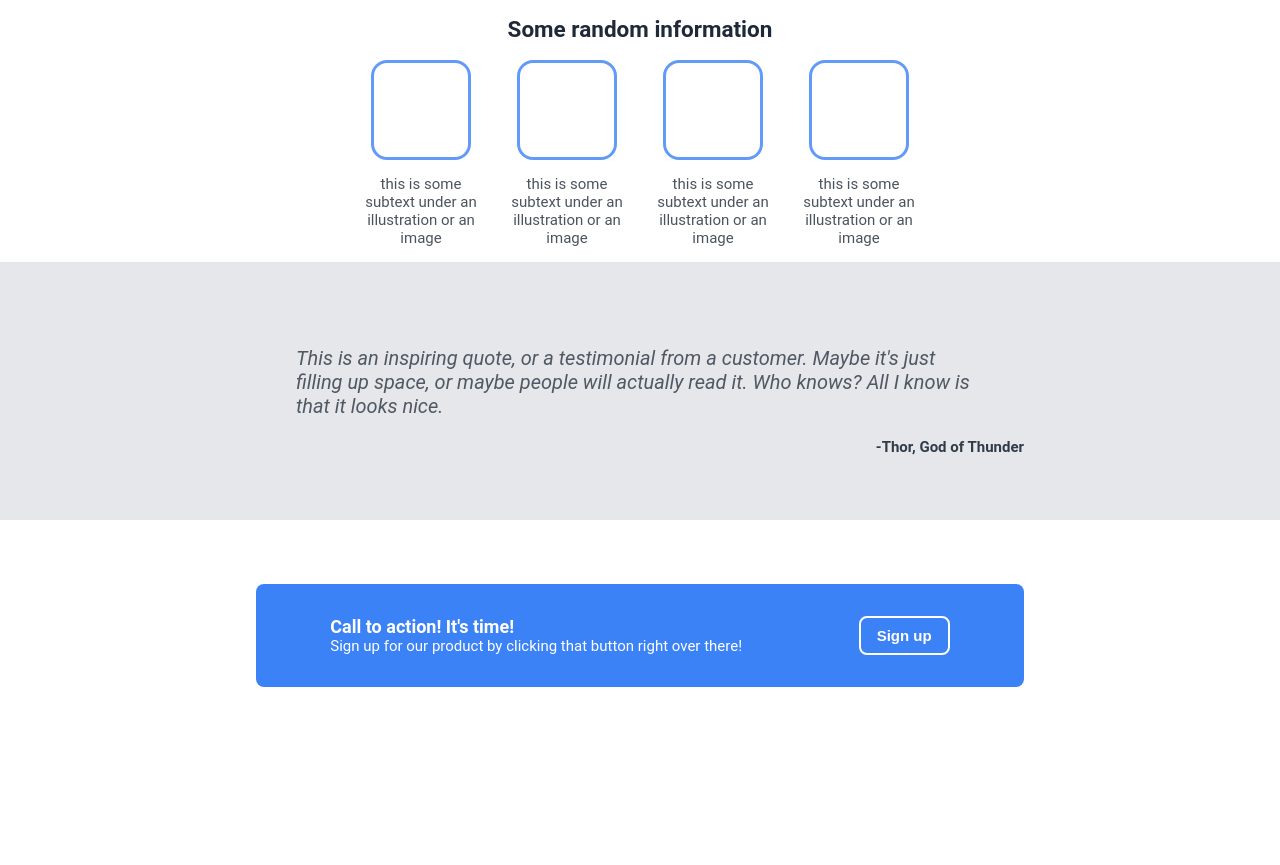
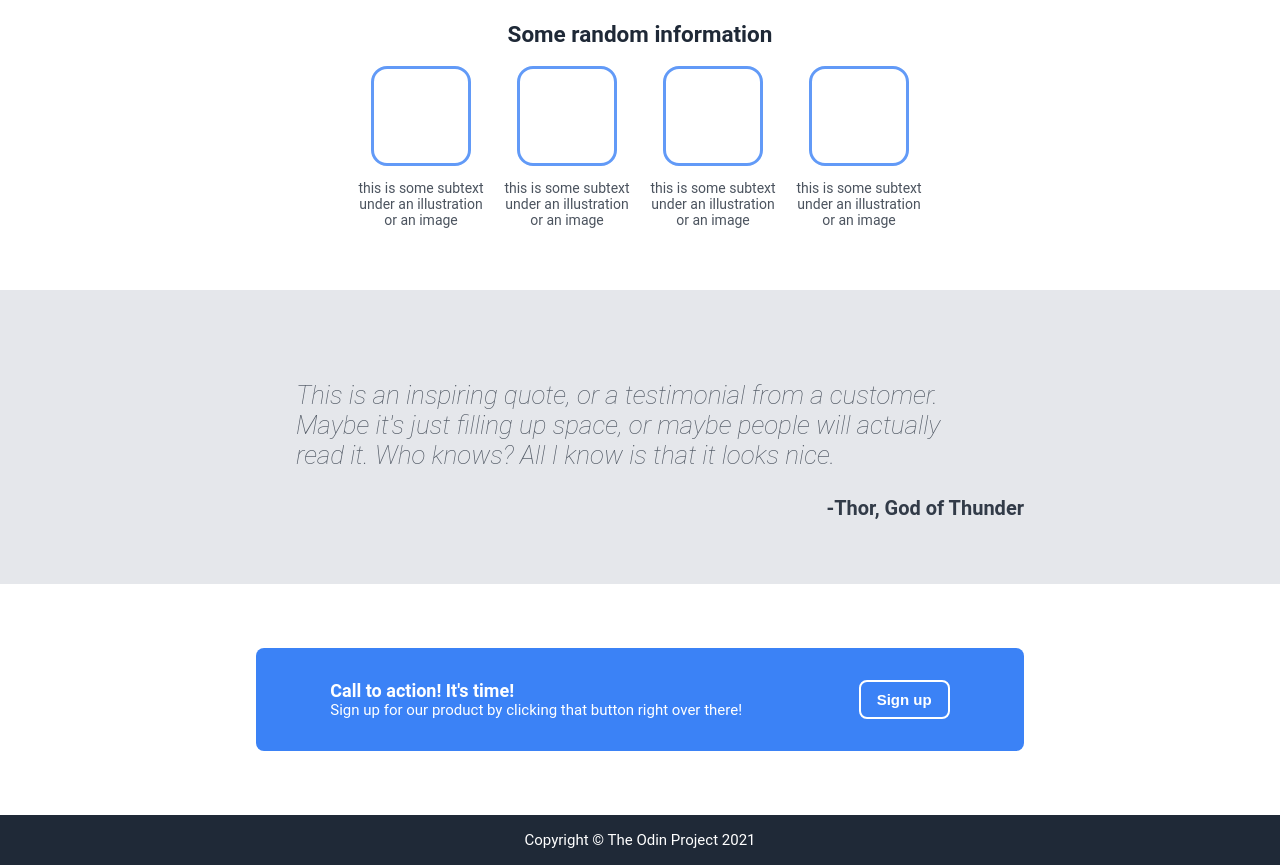
Before and after one commit to nGonium/odin_projects, a plain HTML site: page odin-landing/index.html in a window 1280 px wide. Shown: the part 314-1179 px from the top of the page. Before the commit the page ends 1065 px from the top, so only its background shows below. Drawn offline with Linux system fonts and the light colour scheme.

Commit message:
Add copyright, minor fixes

```diff
--- a/odin-landing/index.html
+++ b/odin-landing/index.html
@@ -65,5 +65,8 @@
             <button>Sign up</button>
         </div>
     </div>
+    <div class="copyright">
+        Copyright © The Odin Project 2021
+    </div>
 </body>
 </html>
--- a/odin-landing/style.css
+++ b/odin-landing/style.css
@@ -83,6 +83,8 @@ body {
 .info {
     text-align: center;
     max-width: 600px;
+    margin-top: 24px;
+    margin-bottom: 48px;
 }
 
 .info .cards {
@@ -95,6 +97,7 @@ body {
     display: flex;
     flex-direction: column;
     align-items: center;
+    font-size: 14px;
 }
 
 .quote {
@@ -105,8 +108,9 @@ body {
 
 .quote blockquote {
     font-style: italic;
-    font-size: 20px;
+    font-size: 26px;
     opacity: 75%;
+    font-weight: lighter;
 }
 
 .quote-author {
@@ -115,6 +119,7 @@ body {
     font-weight: bold;
     color: #1F2937;
     opacity: 90%;
+    font-size: 20px;
 }
 
 .card-image {
@@ -150,3 +155,10 @@ body {
     font-size: inherit;
     font-weight: bold;
 }
+
+.copyright {
+    background-color: #1F2937;
+    color: white;
+    text-align: center;
+    padding: 16px 0;
+}
```
